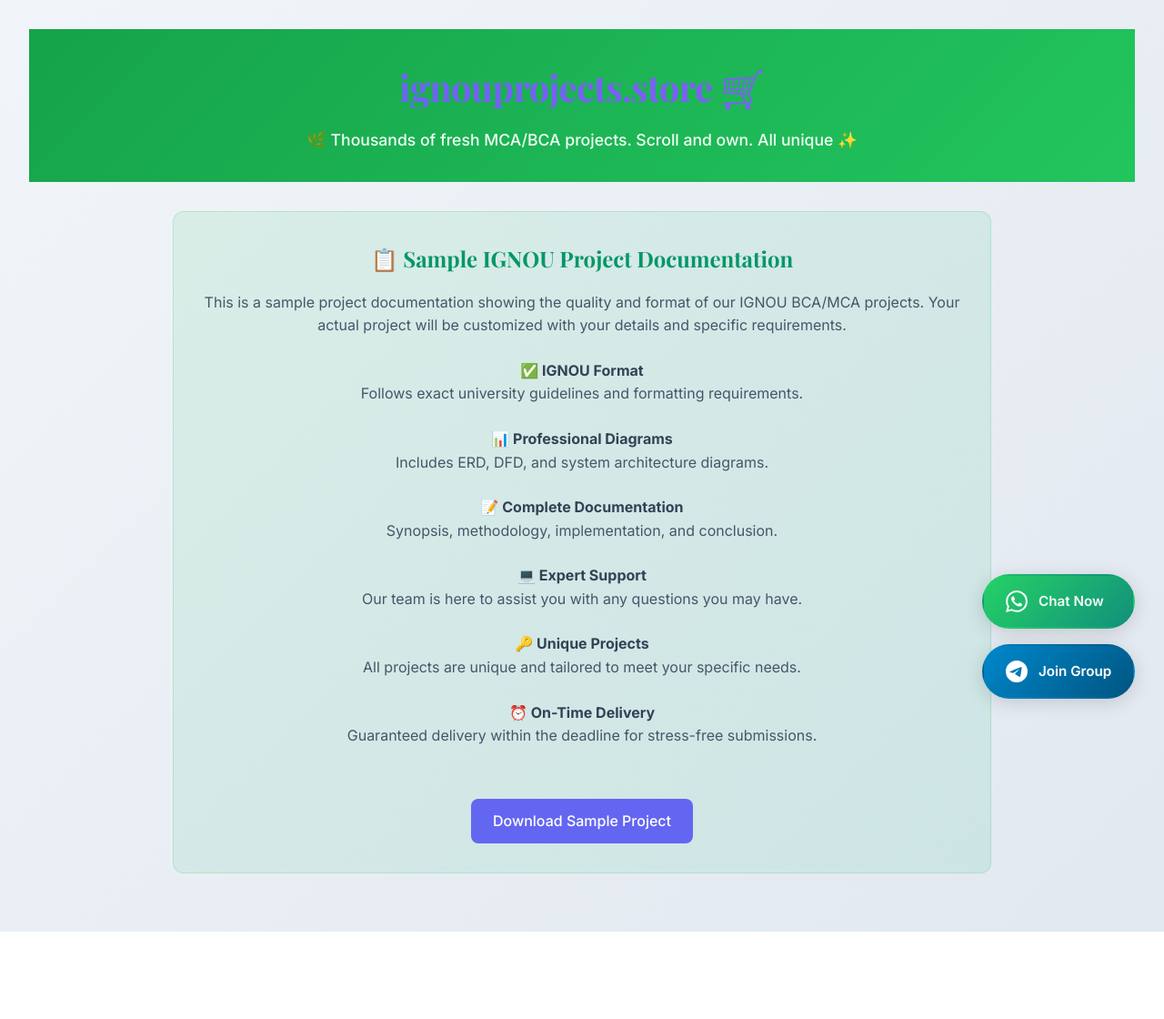
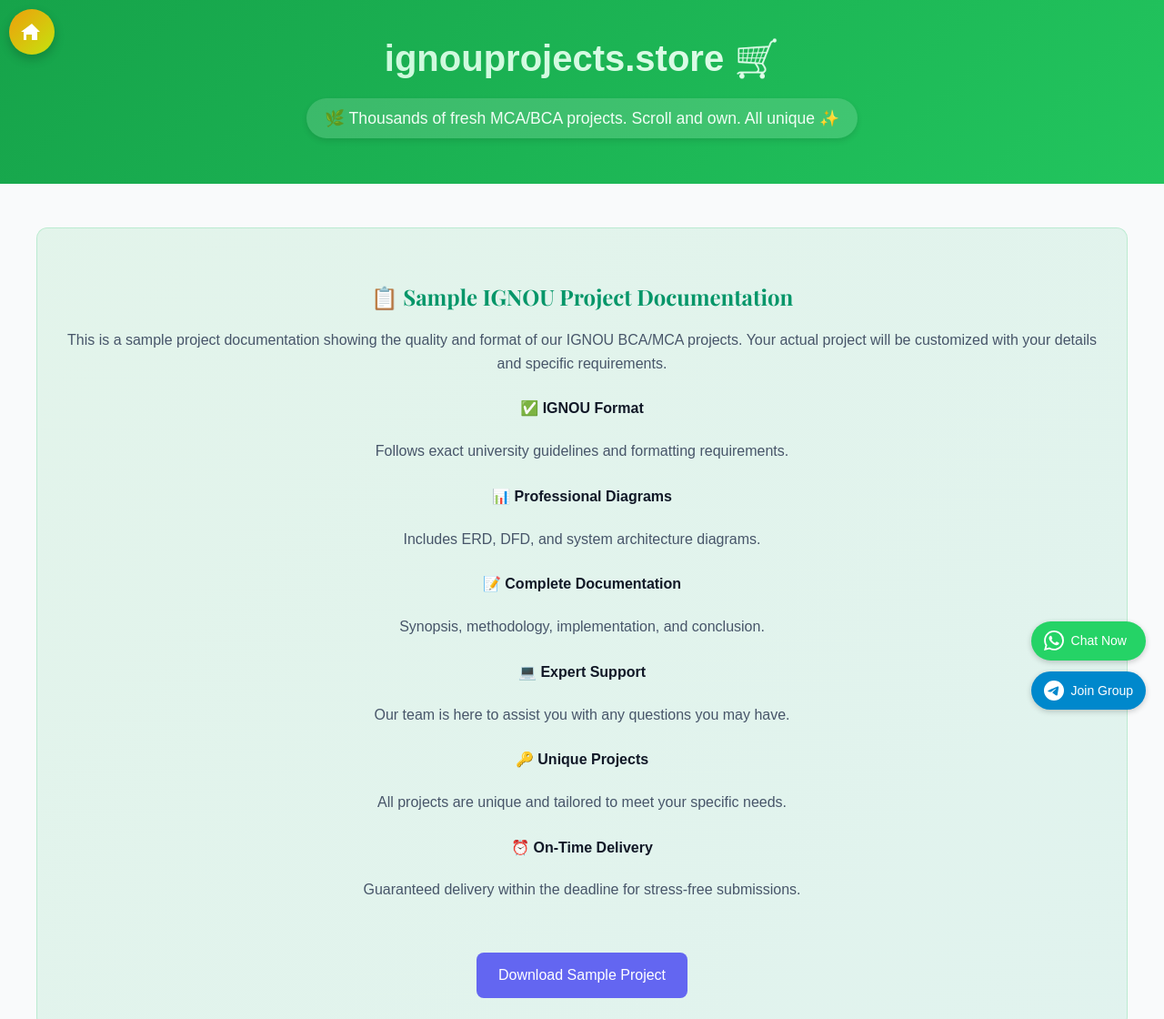
Before and after one commit to ignou-projects-helps/webstore, a plain HTML site: page project-demo.html in a window 1280 px wide. Shown: the top 1120 px of the page at 91% size. Before the commit the page ends 1024 px from the top, so only its background shows below. Drawn offline with nearby package versions, Linux system fonts and the light colour scheme.

Commit message:
added sample

```diff
--- a/main.css
+++ b/main.css
@@ -41,7 +41,7 @@ main {
 }
 
 .home-button:hover {
-  background: linear-gradient(135deg, #6366f1, #4f46e5); /* Invert gradient on hover */
+  background: linear-gradient(135deg, #06d428, #84f305); /* Invert gradient on hover */
   transform: translateY(-2px);
 }
 
@@ -61,16 +61,19 @@ main {
 
 /* Project Card Styles */
 .project-card {
-  background: #fff;
-  border-radius: 8px;
-  box-shadow: 0 2px 5px rgba(0,0,0,0.1);
+  background: linear-gradient(135deg, rgba(34, 197, 94, 0.15), rgba(16, 185, 129, 0.15));
+  border: 1px solid rgba(34, 197, 94, 0.4);
+  border-radius: 12px;
+  box-shadow: 0 2px 8px rgba(0,0,0,0.1);
   overflow: hidden;
   display: flex;
   flex-direction: column;
-  transition: transform 0.2s ease-in-out;
+  transition: transform 0.2s ease-in-out, background 0.3s ease;
 }
+
 .project-card:hover {
   transform: translateY(-5px);
+  background: linear-gradient(135deg, rgba(34, 197, 94, 0.25), rgba(16, 185, 129, 0.25));
 }
 .project-poster {
   width: 100%;
@@ -257,6 +260,60 @@ body {
   word-wrap: break-word; /* allow wrapping */
 }
 
+.header-container {
+  background: linear-gradient(135deg, #16a34a, #22c55e);
+  color: white;
+  text-align: center;
+  padding: 2rem 0;
+}
+.header-container .site-title {
+  font-size: 2.5rem;
+  font-weight: 700;
+  margin: 0;
+}
+.header-container .site-message {
+  margin-top: 0.75rem;
+  font-size: 1.1rem;
+  font-weight: 500;
+  color: #f0fdf4;
+}
+.download-button {
+  display: inline-block;
+  background: #6366f1;
+  color: white;
+  padding: 0.75rem 1.5rem;
+  border-radius: 8px;
+  text-decoration: none;
+  font-weight: 500;
+  transition: all 0.3s ease;
+  margin-top: 2rem;
+}
+.download-button:hover {
+  background: #4f46e5;
+  transform: translateY(-1px);
+}
+.demo-note {
+  background: linear-gradient(135deg, rgba(34, 197, 94, 0.1), rgba(16, 185, 129, 0.1));
+  border: 1px solid rgba(34, 197, 94, 0.2);
+  border-radius: 12px;
+  padding: 2rem;
+  margin: 2rem auto;
+  max-width: 1200px;
+  text-align: center;
+}
+
+.demo-note h3 {
+  font-family: 'Playfair Display', serif;
+  font-size: 1.5rem;
+  color: #059669;
+  margin-bottom: 1rem;
+}
+
+.demo-note p {
+  color: #475569;
+  line-height: 1.6;
+  margin-bottom: 1.5rem;
+}
 /* 📱 Mobile Responsive */
 @media (max-width: 768px) {
   .site-title {
--- a/project-demo.html
+++ b/project-demo.html
@@ -8,66 +8,15 @@
   <link rel="preconnect" href="https://fonts.googleapis.com">
   <link rel="preconnect" href="https://fonts.gstatic.com" crossorigin>
   <link href="https://fonts.googleapis.com/css2?family=Inter:wght@300;400;500;600;700&family=Playfair+Display:wght@400;500;600;700&display=swap" rel="stylesheet">
-  <link rel="stylesheet" href="style.css?v7" />
-  <style>
-    /* Existing header styles and some new adjustments */
-    .header-container {
-      background: linear-gradient(135deg, #16a34a, #22c55e);
-      color: white;
-      text-align: center;
-      padding: 2rem 0;
-    }
-    .header-container .site-title {
-      font-size: 2.5rem;
-      font-weight: 700;
-      margin: 0;
-    }
-    .header-container .site-message {
-      margin-top: 0.75rem;
-      font-size: 1.1rem;
-      font-weight: 500;
-      color: #f0fdf4;
-    }
-    .download-button {
-      display: inline-block;
-      background: #6366f1;
-      color: white;
-      padding: 0.75rem 1.5rem;
-      border-radius: 8px;
-      text-decoration: none;
-      font-weight: 500;
-      transition: all 0.3s ease;
-      margin-top: 2rem;
-    }
-    .download-button:hover {
-      background: #4f46e5;
-      transform: translateY(-1px);
-    }
-    .demo-note {
-      background: linear-gradient(135deg, rgba(34, 197, 94, 0.1), rgba(16, 185, 129, 0.1));
-      border: 1px solid rgba(34, 197, 94, 0.2);
-      border-radius: 12px;
-      padding: 2rem;
-      margin: 2rem auto;
-      max-width: 1200px;
-      text-align: center;
-    }
+  <link rel="stylesheet" href="main.css?v9090" />
 
-    .demo-note h3 {
-      font-family: 'Playfair Display', serif;
-      font-size: 1.5rem;
-      color: #059669;
-      margin-bottom: 1rem;
-    }
-
-    .demo-note p {
-      color: #475569;
-      line-height: 1.6;
-      margin-bottom: 1.5rem;
-    }
-  </style>
 </head>
 <body>
+  <a href="index.html" class="home-button">
+    <svg xmlns="http://www.w3.org/2000/svg" viewBox="0 0 24 24" width="24" height="24" class="home-icon">
+      <path d="M12 3l9 9h-3v9h-6v-6h-6v6H3v-9H0l12-9z"/>
+    </svg>
+  </a>
   <!-- Header from index.html -->
   <header class="header-container">
     <div class="container">
```
Also changed, not shown: index.html (+2 -2 lines), images/projects/10000.png (added).
